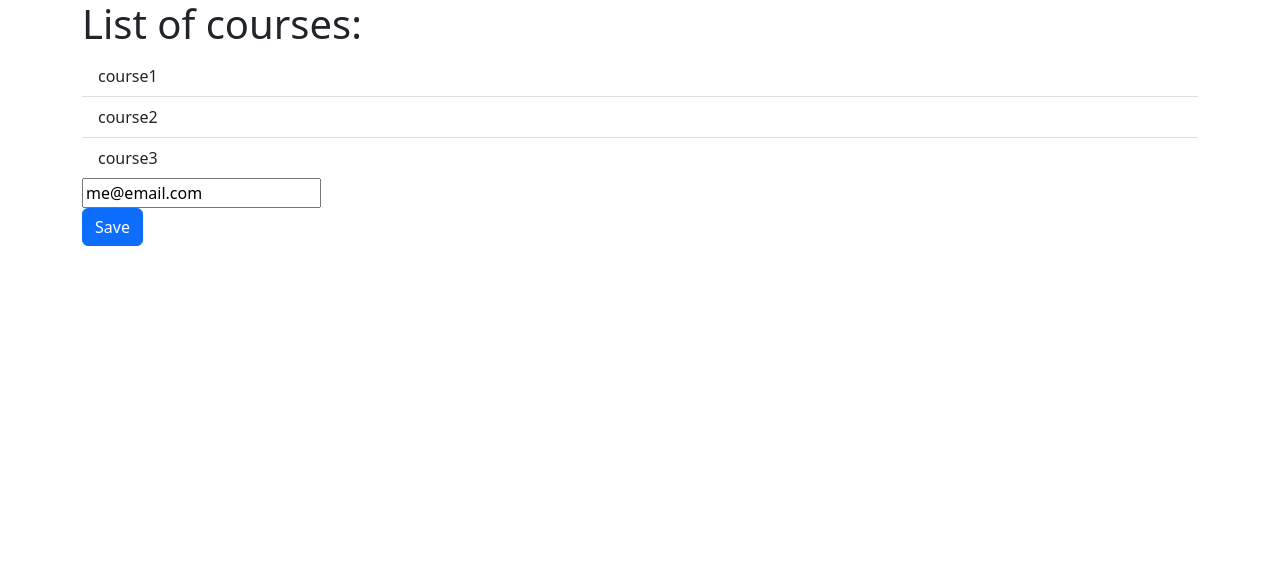
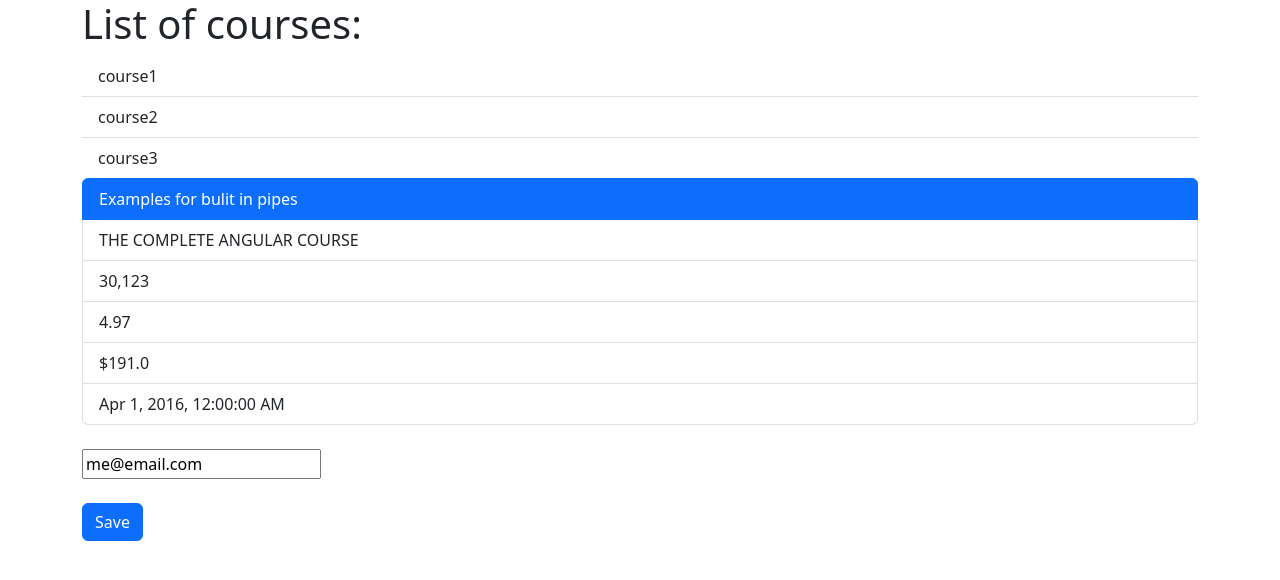
Before and after one commit to samad20/Angular-from-Zero-to-Hero, an Angular app: page / in a window 1280 px wide. Shown: the top 580 px of the page. Built offline with nearby package versions, Linux system fonts and the light colour scheme.

Commit message:
Examples for bulit in pipes

```diff
--- a/src/app/courses/courses.component.html
+++ b/src/app/courses/courses.component.html
@@ -7,9 +7,22 @@
     <li class="list-group-item" *ngFor="let course of courses">{{ course }}</li>
   </ul>
 
+  <ul class="list-group">
+    <li class="list-group-item active">Examples for bulit in pipes</li>
+    <li class="list-group-item">{{ course.title | uppercase }}</li>
+    <li class="list-group-item">{{ course.students | number }}</li>
+    <li class="list-group-item">{{ course.rating | number : "1.2-2" }}</li>
+    <li class="list-group-item">
+      {{ course.price | currency : "USD" : true : "3.1-1" }}
+    </li>
+    <li class="list-group-item">{{ course.releaseDate | date : "medium" }}</li>
+  </ul>
   <div>
+    <br />
     <input type="text" [(ngModel)]="email" (keyup.enter)="onKeyUp()" />
   </div>
+  <br />
+
   <div>
     <button class="btn btn-primary" (click)="onSave($event)">Save</button>
   </div>
--- a/src/app/courses/courses.component.ts
+++ b/src/app/courses/courses.component.ts
@@ -10,6 +10,14 @@
   title = 'List of courses';
   courses;
   email: string = 'me@email.com';
+  course = {
+    title: 'The Complete Angular Course',
+    rating: 4.9745,
+    students: 30123,
+    price: 190.95,
+
+    releaseDate: new Date(2016, 3, 1),
+  };
   onSave($event: any) {
     console.log('button was clicked', $event);
   }
```
